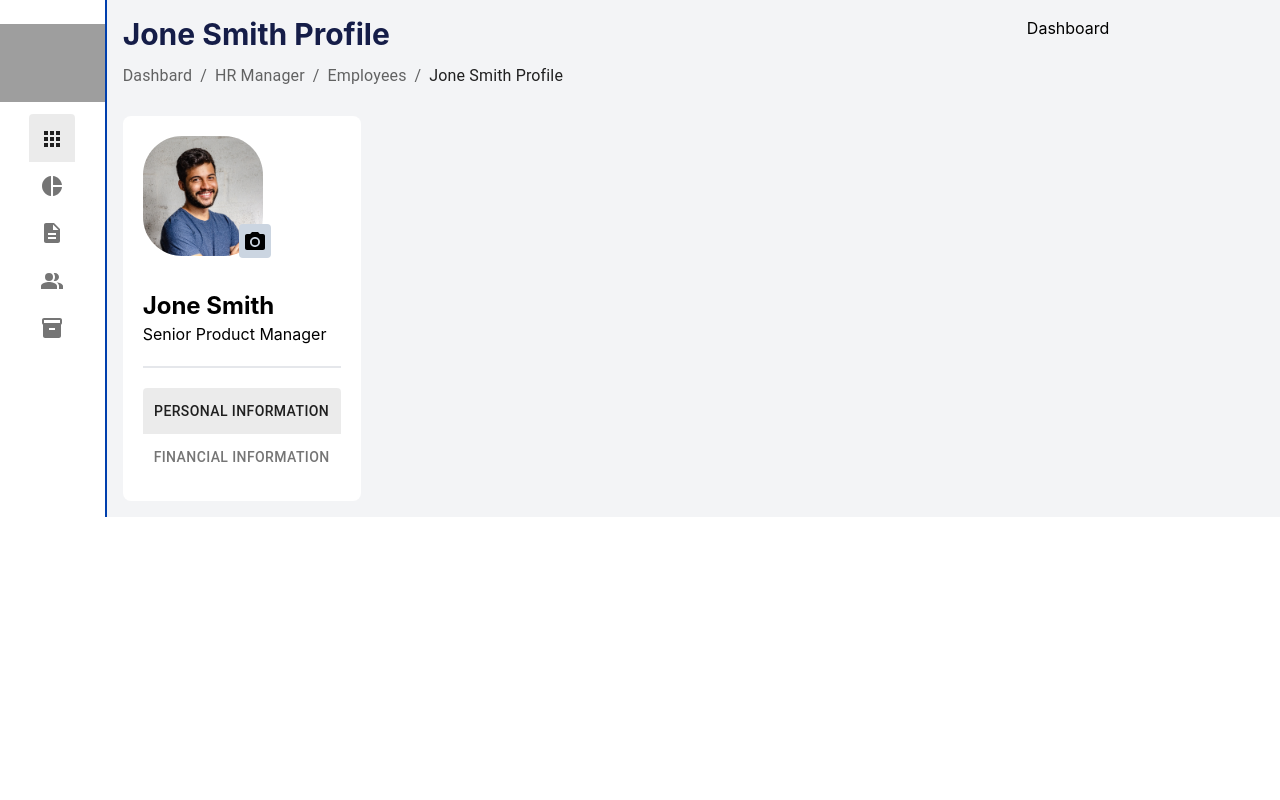
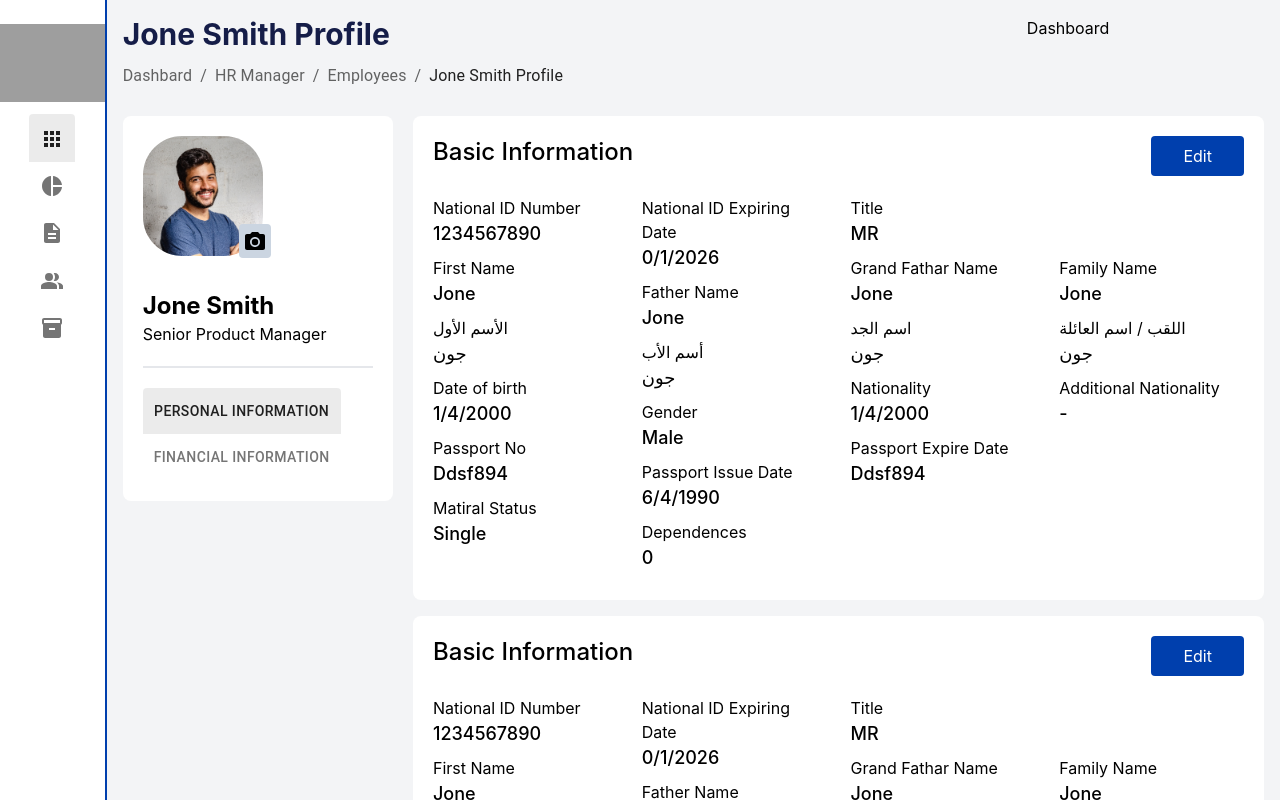
Before and after one commit to AbdullahAbdelmouty/solace, a React (Create React App) app in the folder frontend/: page / in a window 1280 px wide. Shown: the top 800 px of the page. Built offline with nearby package versions, Linux system fonts and the light colour scheme; grey boxes are pictures that could not be loaded.

Commit message:
basic info card

```diff
--- a/frontend/src/App.tsx
+++ b/frontend/src/App.tsx
@@ -1,5 +1,4 @@
 import React from 'react';
-import logo from './logo.svg';
 import './App.css';
 import {Routes, Route,Navigate} from "react-router-dom";
 import NavBar from './Components/NavBar';
--- /dev/null
+++ b/frontend/src/Components/BasicInfo.tsx
@@ -0,0 +1,109 @@
+import React from 'react';
+
+export default function BasicInfo(props:any){
+    return(
+        <>
+        <div className='bg-white p-5 rounded-lg mb-4'>
+            <div className='flex justify-between mb-5'>
+            <h1 className='text-2xl font-medium'>Basic Information</h1>
+            <button className='bg-[#003fad] text-white py-2 px-8 rounded'>Edit</button>
+            </div>
+            <div className='grid grid-cols-4 gap-6 '>
+                <div>
+                    <div className='mb-2'>
+                        <p>National ID Number</p>
+                        <p className='text-lg font-medium'>1234567890</p>
+                    </div>
+                    <div className='mb-2'>
+                        <p>First Name</p>
+                        <p className='text-lg font-medium'>Jone</p>
+                    </div>
+                    <div className='mb-2'>
+                        <p>الأسم الأول</p>
+                        <p className='text-lg font-medium'>جون</p>
+                    </div>
+                    <div className='mb-2'>
+                        <p>Date of birth</p>
+                        <p className='text-lg font-medium'>1/4/2000</p>
+                    </div>
+                    <div className='mb-2'>
+                        <p>Passport No</p>
+                        <p className='text-lg font-medium'>Ddsf894</p>
+                    </div>
+                    <div className='mb-2'>
+                        <p>Matiral Status</p>
+                        <p className='text-lg font-medium'>Single</p>
+                    </div>
+                </div>
+                <div>
+                    <div className='mb-2'>
+                        <p>National ID Expiring Date</p>
+                        <p className='text-lg font-medium'>0/1/2026</p>
+                    </div>
+                    <div className='mb-2'>
+                        <p>Father Name</p>
+                        <p className='text-lg font-medium'>Jone</p>
+                    </div>
+                    <div className='mb-2'>
+                        <p>أسم الأب</p>
+                        <p className='text-lg font-medium'>جون</p>
+                    </div>
+                    <div className='mb-2'>
+                        <p>Gender</p>
+                        <p className='text-lg font-medium'>Male</p>
+                    </div>
+                    <div className='mb-2'>
+                        <p>Passport Issue Date</p>
+                        <p className='text-lg font-medium'>6/4/1990</p>
+                    </div>
+                    <div className='mb-2'>
+                        <p>Dependences</p>
+                        <p className='text-lg font-medium'>0</p>
+                    </div>
+                </div>
+                <div>
+                    <div className='mb-2'>
+                        <p>Title</p>
+                        <p className='text-lg font-medium'>MR</p>
+                    </div>
+                    <div className='mb-2'>
+                        <p>Grand Fathar Name</p>
+                        <p className='text-lg font-medium'>Jone</p>
+                    </div>
+                    <div className='mb-2'>
+                        <p>اسم الجد</p>
+                        <p className='text-lg font-medium'>جون</p>
+                    </div>
+                    <div className='mb-2'>
+                        <p>Nationality</p>
+                        <p className='text-lg font-medium'>1/4/2000</p>
+                    </div>
+                    <div className='mb-2'>
+                        <p>Passport Expire Date</p>
+                        <p className='text-lg font-medium'>Ddsf894</p>
+                    </div>
+                </div>
+                <div>
+                    <div className='mb-2 pb-1 '>
+                        <br/>
+                        <br/>
+                    </div>
+                    <div className='mb-2'>
+                        <p>Family Name</p>
+                        <p className='text-lg font-medium'>Jone</p>
+                    </div>
+                    <div className='mb-2'>
+                        <p>اللقب / اسم العائلة</p>
+                        <p className='text-lg font-medium'>جون</p>
+                    </div>
+                    <div className='mb-2'>
+                        <p>Additional Nationality</p>
+                        <p className='text-lg font-medium'>-</p>
+                    </div>
+
+                </div>
+        </div>
+        </div>
+        </>
+    )
+}
--- a/frontend/src/Pages/Page1.tsx
+++ b/frontend/src/Pages/Page1.tsx
@@ -1,12 +1,19 @@
 import React from "react";
 import AccountCard from "../Components/AccountCard";
+import BasicInfo from "../Components/BasicInfo";
 
 export default function Page1(){
     return(
         <>
-        <div className="flex">
+        <div className="grid grid-cols-12 gap-5 ">
+            <div className=" col-span-3 ">
             <AccountCard/>
-
+            </div>
+            <div className=" col-span-9">
+            <BasicInfo/>
+            <BasicInfo/>
+            <BasicInfo/>
+            </div>
         </div>
         </>
     )
```
